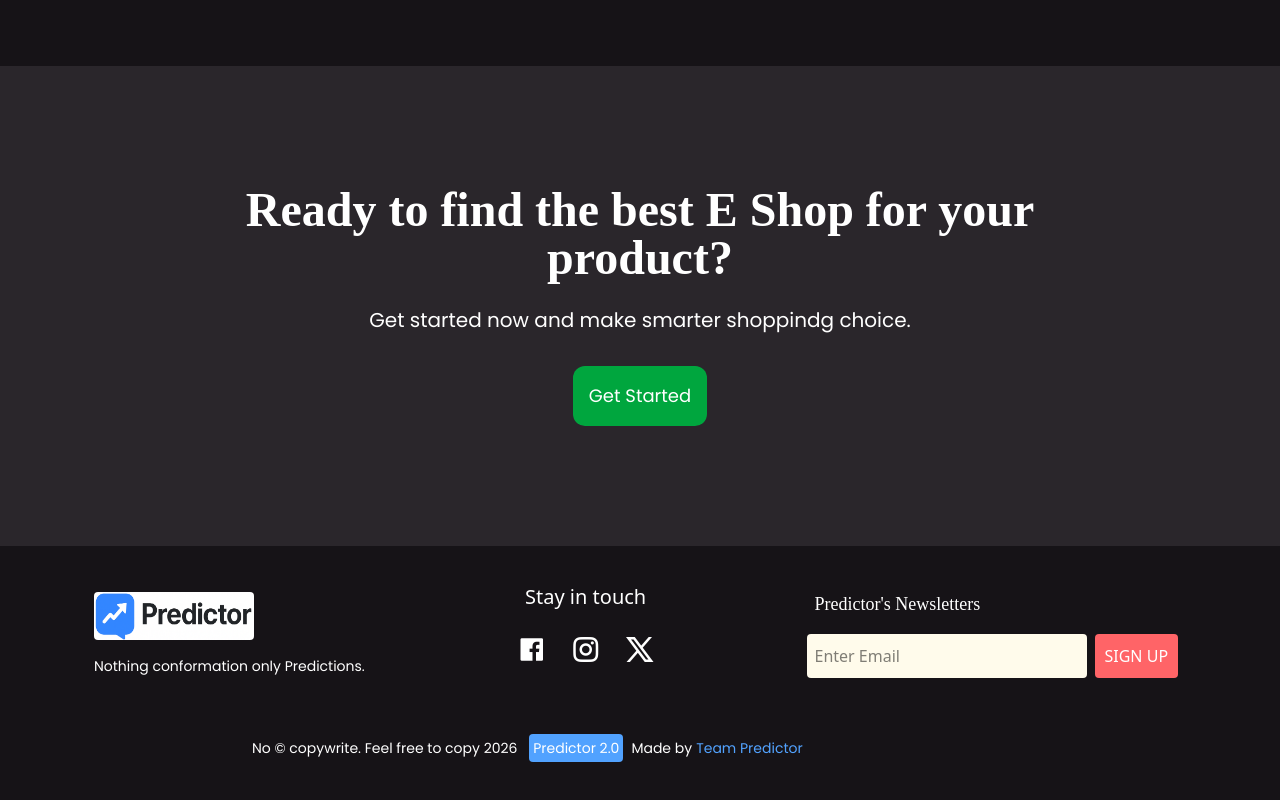
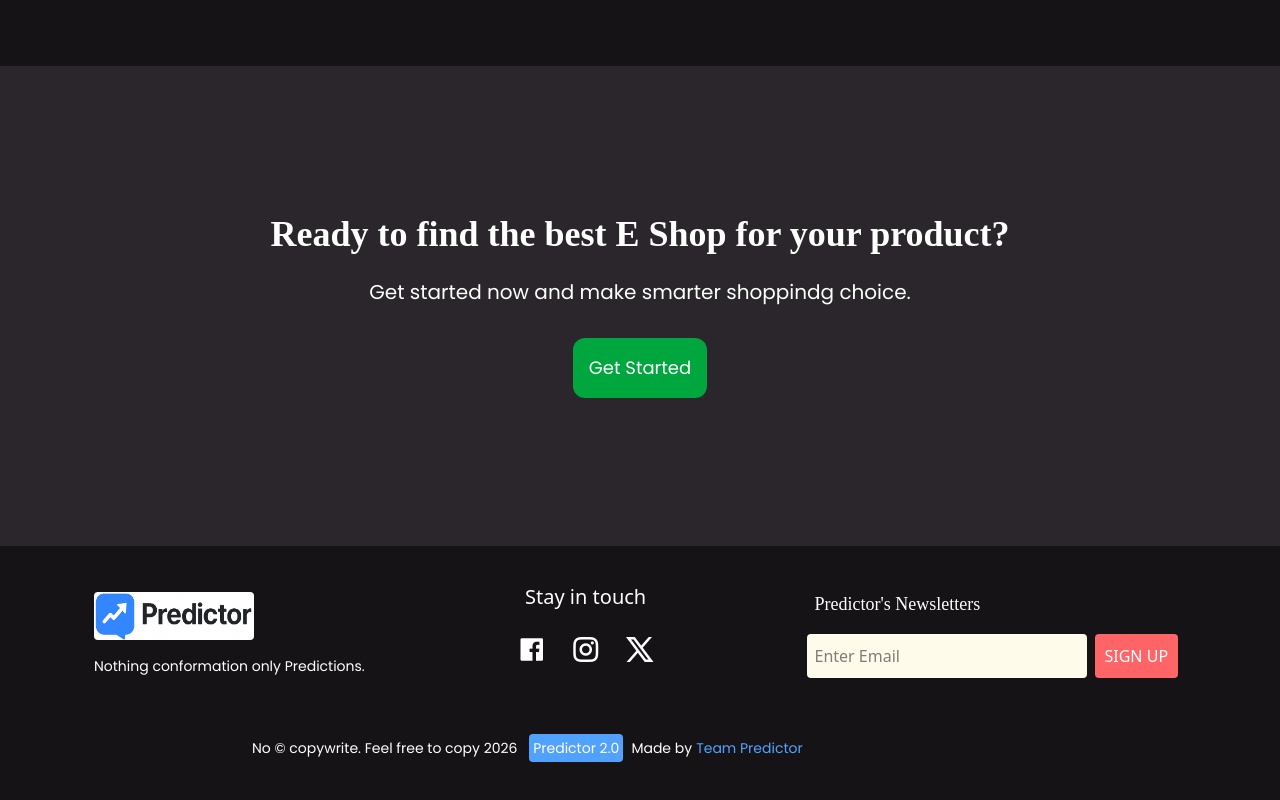
Before and after one commit to Sukumar2022/predictor2.0_Frontend, a React (Vite) app: page / in a window 1280 px wide. Shown: the part 2117-2917 px from the top of the page. Built offline with nearby package versions, Linux system fonts and the light colour scheme; some icons are missing; a web font is replaced by a local one.

Commit message:
Update Home_banner4.jsx

```diff
--- a/src/Pages/Home_banner4.jsx
+++ b/src/Pages/Home_banner4.jsx
@@ -7,7 +7,7 @@ const Home_banner4 = () => {
   return (
     <>
         <div className='h-auto min-h-120 w-full flex flex-col justify-center items-center bg-[#2a262b]'>
-        <motion.h1 className='fun-font text-5xl w-100 font-bold text-center text-white mb-6 lg:w-200' initial={{y:200, opacity:0}} whileInView={{ opacity: 1, y: 0 }} transition={{ duration: 0.4, delay:0.6 }} viewport={{ once: true, amount: 0.5 }}>Ready to find the best E Shop for your product?</motion.h1>
+        <motion.h1 className='fun-font text-4xl w-100 font-bold text-center text-white mb-6 lg:w-200' initial={{y:200, opacity:0}} whileInView={{ opacity: 1, y: 0 }} transition={{ duration: 0.4, delay:0.6 }} viewport={{ once: true, amount: 0.5 }}>Ready to find the best E Shop for your product?</motion.h1>
         <motion.p className='pop-font text-lg md:text-xl text-center max-w-3xl mb-8 px-4 text-white' initial={{y:200, opacity:0}} whileInView={{ opacity: 1, y: 0 }} transition={{ duration: 0.4, delay: 1 }} viewport={{ once: true, amount: 0.5 }}>Get started now and make smarter shoppindg choice.</motion.p>
         <Link to='/services' className='text-black'> <motion.button className='pop-font p-4 text-lg capitalize bg-green-600 text-white rounded-xl hover:cursor-pointer scale-100' initial={{y:200, opacity:0}} whileInView={{ opacity: 1, y: 0 }} transition={{ duration: 0.4, delay: 1.2 }} viewport={{ once: true, amount: 0.5 }}> Get started </motion.button>  </Link>
         </div>
```
